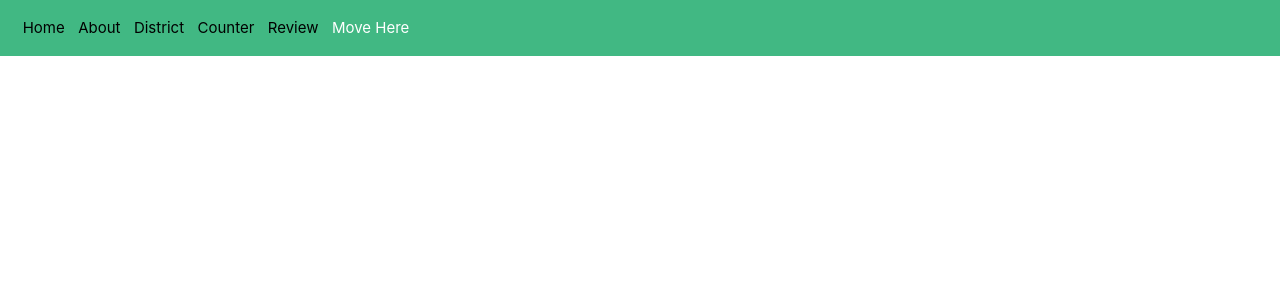
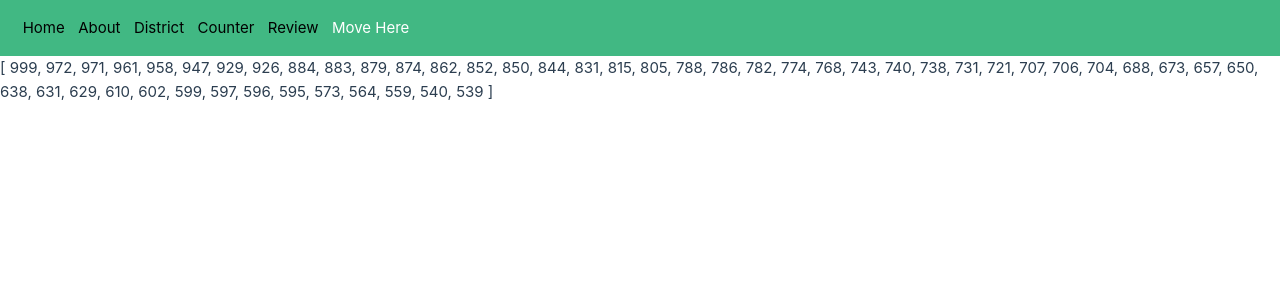
Before and after one commit to Igeorgiev325/site, a Vue app: page /moveHere in a window 1280 px wide. Shown: the top 300 px of the page. Built offline with nearby package versions, Linux system fonts and the light colour scheme.

Commit message:
Filtering and sorting random numbers

```diff
--- /dev/null
+++ b/src/data/random.json
@@ -0,0 +1,102 @@
+[
+    879,
+    132,
+    438,
+    774,
+    194,
+    850,
+    673,
+    961,
+    52,
+    476,
+    212,
+    704,
+    391,
+    162,
+    629,
+    265,
+    595,
+    389,
+    738,
+    999,
+    120,
+    457,
+    805,
+    341,
+    884,
+    215,
+    573,
+    423,
+    768,
+    631,
+    327,
+    599,
+    815,
+    468,
+    135,
+    251,
+    947,
+    688,
+    564,
+    19,
+    831,
+    301,
+    971,
+    46,
+    721,
+    182,
+    539,
+    929,
+    274,
+    786,
+    114,
+    862,
+    347,
+    597,
+    429,
+    731,
+    293,
+    500,
+    89,
+    650,
+    379,
+    706,
+    46,
+    958,
+    225,
+    602,
+    343,
+    788,
+    117,
+    844,
+    559,
+    403,
+    972,
+    176,
+    707,
+    540,
+    316,
+    883,
+    657,
+    123,
+    445,
+    782,
+    596,
+    351,
+    874,
+    248,
+    610,
+    495,
+    149,
+    743,
+    29,
+    404,
+    740,
+    117,
+    852,
+    287,
+    638,
+    367,
+    926,
+    18
+]
--- a/src/views/MoveHereView.vue
+++ b/src/views/MoveHereView.vue
@@ -1,7 +1,13 @@
 <template>
-
+    <div>{{ numbers }}</div>
 </template>
 
 <script setup lang="ts">
+import { ref } from 'vue'
+import random from '../data/random.json'
+
+const numbers = ref<number[]>([])
+
+numbers.value = random.filter((ran => ran > 500)).sort((a, b) => b - a)
 
 </script>
```
Also changed, not shown: src/components/TheTable.vue (+5 -8 lines).
